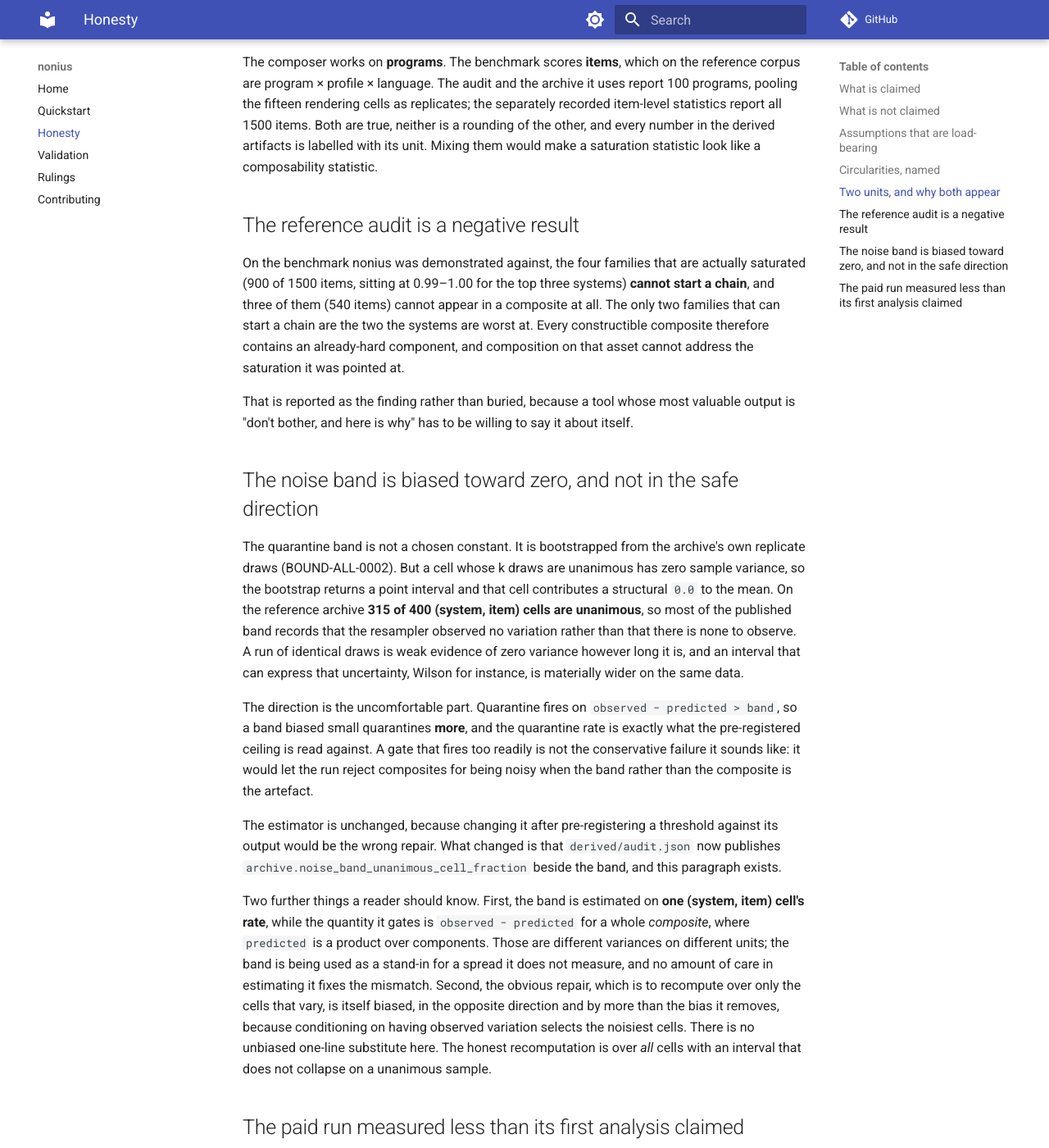
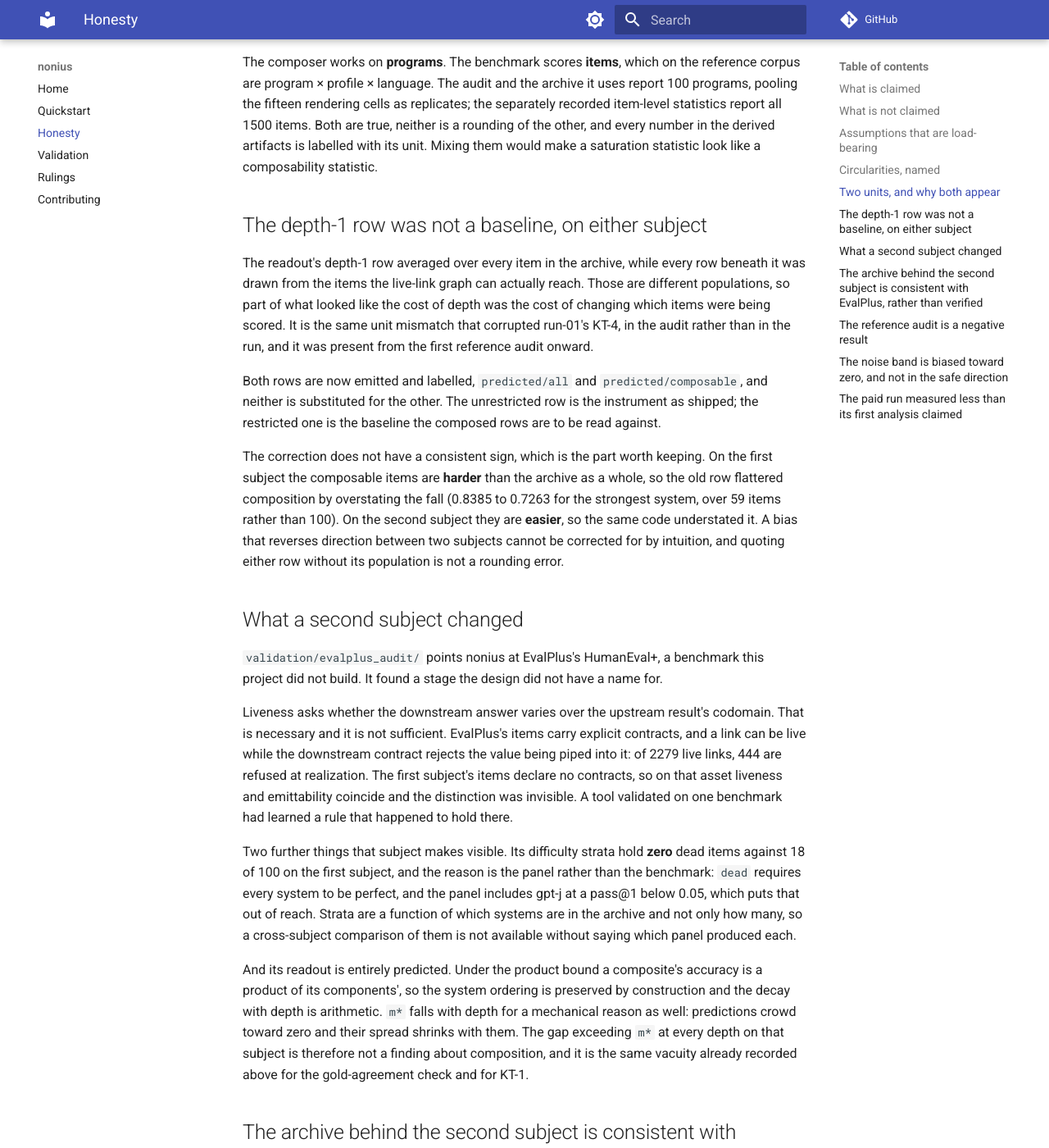
Before and after one commit to KurathSec/nonius, an MkDocs documentation site: the page built from docs/honesty.md, in a window 1280 px wide and 1400 px high, scrolled down 2987 px. Shown: the whole window at 82% size. Built offline with MkDocs 1.6.1 and Material for MkDocs 9.7.7, drawn with Linux system fonts in a browser that asks for light colours; comment, search, counter and statistics services are not loaded; some of the changed text lies outside the part shown.

Commit message:
readout: a depth-1 row that is actually a baseline, and one that is the instrument
The depth-1 row averaged over every item in the archive while every row beneath it was
drawn from the items the live-link graph can reach. Those are different populations, so
part of what read as the cost of depth was the cost of changing which items were scored.
It is the unit mismatch that corrupted run-01's KT-4, this time in the audit, and it was
there from the first reference audit onward.

Both rows are now emitted and labelled, `predicted/all` and `predicted/composable`, and
neither replaces the other. `singleton_row` takes an optional restriction; `DepthReadout`
carries the population; the table renders `source/population` and sorts on it so the two
depth-1 rows sit together.

The correction has no consistent sign, which is why the row had to exist rather than a
caveat. On the first subject the composable items are harder than the archive as a whole,
0.8385 against 0.7263 for the strongest system over 59 items rather than 100, so the old
row understated the fall. On the second they are easier, 0.5720 against 0.5944 over 65
items rather than 164, so it overstated it. A bias that reverses between two subjects is
not one a reader corrects for by intuition.

Subject one's artifact is purely additive: every pre-existing value is unchanged and one
row plus the label is added.

The archive gained the 1397 verdicts the per-draw retry recovered, so it now holds 196797
over 984 pairs and exactly three draws remain unmeasurable, each named. That makes k ragged,
198 draws in three cells against 200 everywhere else, and `Archive.k` returns 0 rather than
a mean, so the noise band is refused. That is the designed answer and the report says so:
the band depends on k, and averaging over a ragged one would put an invented number under
the quarantine rule.

docs/honesty.md gains the second subject, the emission stage it exposed, the panel
dependence of the strata, the vacuity of an all-predicted readout, and this defect.

The audit's panel caveat now derives the weakest system's pass@1 instead of quoting a typed
copy, which had already gone stale once when the archive was rebuilt.

```diff
--- a/docs/honesty.md
+++ b/docs/honesty.md
@@ -125,6 +125,68 @@ item-level statistics report all 1500 items. Both are true, neither is a roundin
 other, and every number in the derived artifacts is labelled with its unit. Mixing them
 would make a saturation statistic look like a composability statistic.
 
+## The depth-1 row was not a baseline, on either subject
+
+The readout's depth-1 row averaged over every item in the archive, while every row beneath
+it was drawn from the items the live-link graph can actually reach. Those are different
+populations, so part of what looked like the cost of depth was the cost of changing which
+items were being scored. It is the same unit mismatch that corrupted run-01's KT-4, in the
+audit rather than in the run, and it was present from the first reference audit onward.
+
+Both rows are now emitted and labelled, `predicted/all` and `predicted/composable`, and
+neither is substituted for the other. The unrestricted row is the instrument as shipped;
+the restricted one is the baseline the composed rows are to be read against.
+
+The correction does not have a consistent sign, which is the part worth keeping. On the
+first subject the composable items are **harder** than the archive as a whole, so the old
+row flattered composition by overstating the fall (0.8385 to 0.7263 for the strongest
+system, over 59 items rather than 100). On the second subject they are **easier**, so the
+same code understated it. A bias that reverses direction between two subjects cannot be
+corrected for by intuition, and quoting either row without its population is not a rounding
+error.
+
+## What a second subject changed
+
+`validation/evalplus_audit/` points nonius at EvalPlus's HumanEval+, a benchmark this
+project did not build. It found a stage the design did not have a name for.
+
+Liveness asks whether the downstream answer varies over the upstream result's codomain.
+That is necessary and it is not sufficient. EvalPlus's items carry explicit contracts, and
+a link can be live while the downstream contract rejects the value being piped into it: of
+2279 live links, 444 are refused at realization. The first subject's items declare no
+contracts, so on that asset liveness and emittability coincide and the distinction was
+invisible. A tool validated on one benchmark had learned a rule that happened to hold
+there.
+
+Two further things that subject makes visible. Its difficulty strata hold **zero** dead
+items against 18 of 100 on the first subject, and the reason is the panel rather than the
+benchmark: `dead` requires every system to be perfect, and the panel includes gpt-j at a
+pass@1 below 0.05, which puts that out of reach. Strata are a function of which systems are in
+the archive and not only how many, so a cross-subject comparison of them is not available
+without saying which panel produced each.
+
+And its readout is entirely predicted. Under the product bound a composite's accuracy is a
+product of its components', so the system ordering is preserved by construction and the
+decay with depth is arithmetic. `m*` falls with depth for a mechanical reason as well:
+predictions crowd toward zero and their spread shrinks with them. The gap exceeding `m*` at
+every depth on that subject is therefore not a finding about composition, and it is the
+same vacuity already recorded above for the gold-agreement check and for KT-1.
+
+## The archive behind the second subject is consistent with EvalPlus, rather than verified
+
+The build specification asked for the graded `pass@1` to be compared against EvalPlus's
+published figure. That comparison is not available. The published number is greedy decoding
+at temperature 0; the release assets regraded here are 200 samples per task at temperature
+0.8. Equality is not a bar a correct pipeline would pass, and running the check as written
+would have repeated KT-4's mistake in a new place.
+
+What replaced it is weaker and can still fail: the measured ordering over the six systems
+must reproduce the published ordering, and every measured value must sit below its
+published figure, since sampling at 0.8 is worse than greedy and HumanEval+ grades the plus
+inputs as well. Both hold. That makes the archive consistent with EvalPlus's results rather
+than verified against them, and `validation/evalplus_audit/derived/pass_at_1.json` carries
+the numbers.
+
 ## The reference audit is a negative result
 
 On the benchmark nonius was demonstrated against, the four families that are actually
```
Also changed, not shown: validation/evalplus_audit/derived/audit_report.md (+11 -22 lines), validation/spaghetti_audit/derived/audit_report.md (+9 -8 lines), 10 other files.
